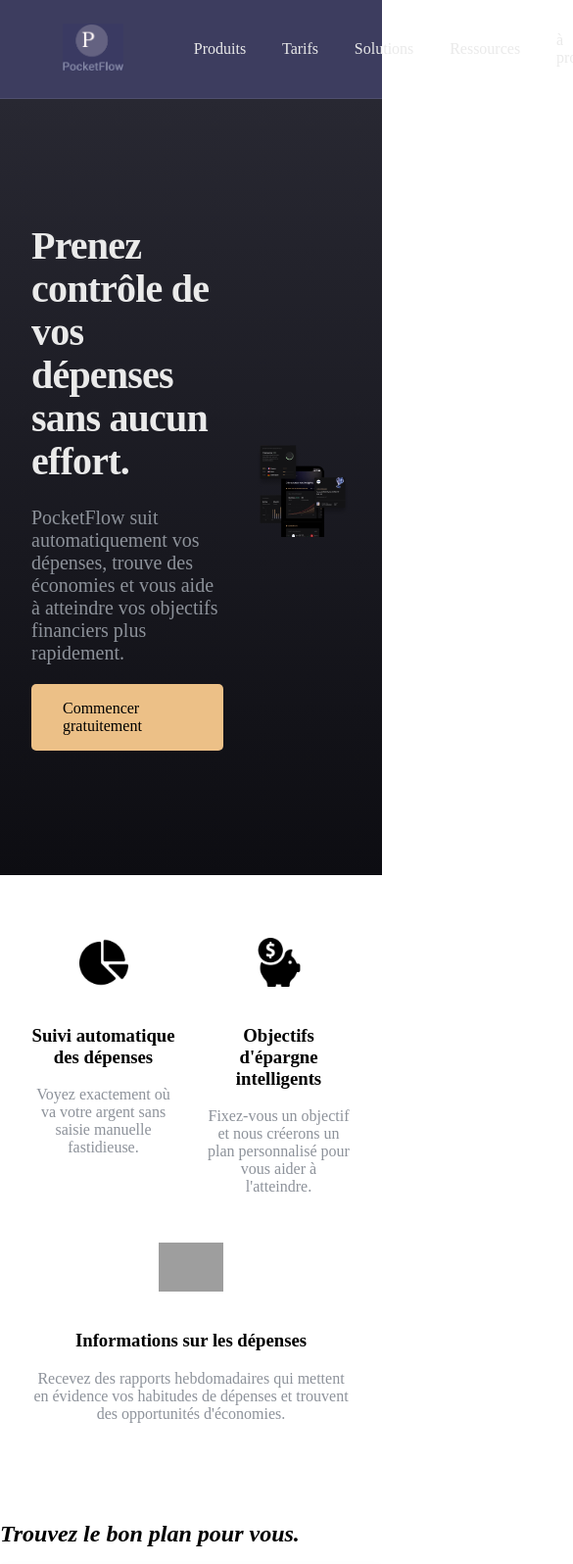
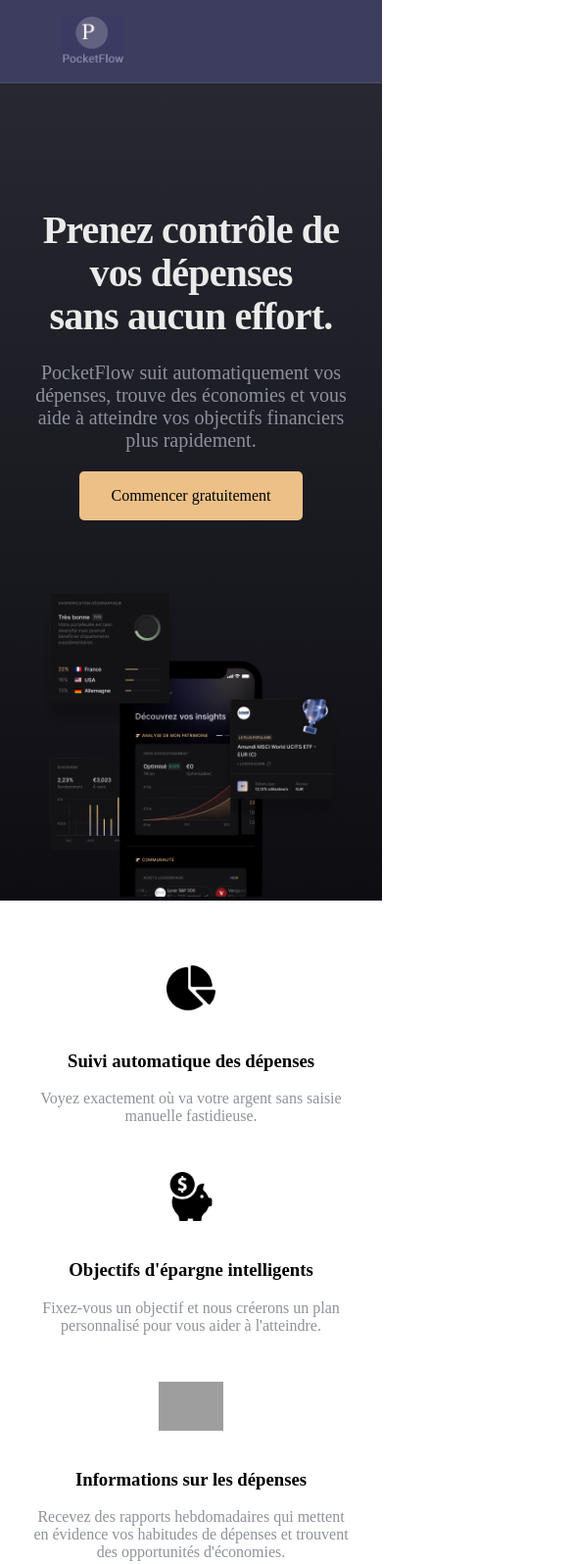
Before and after one commit to renmaxime/Website, a plain HTML site: page MonSiteWeb/projet/travail_projet.html in a window 390 px wide. Shown: the top 1596 px of the page at 98% size, 585 px wide, since content can reach past the window. Drawn offline with Linux system fonts and the light colour scheme; grey boxes are pictures that could not be loaded.

Commit message:
premier zzz

```diff
--- a/MonSiteWeb/style/style.css
+++ b/MonSiteWeb/style/style.css
@@ -44,12 +44,13 @@ header{
 
 .hero-section {
     display: flex;
-    padding:0 2rem;
-    align-items: center;
+    padding:8rem 2rem 0;
+    align-items: flex-start;
     gap: 2rem;
     background: linear-gradient(to bottom, rgb(40, 40, 50), rgb(13, 13, 18)); /*J*/
     color:#EAEAEA;                                                               /*J*/
-    min-height: calc(100vh - 52px);
+    min-height: calc(100vh - 50px);
+
 }
 
 
@@ -201,3 +202,33 @@ footer {
 .footer-links a:hover {
     text-decoration: underline;
 }
+
+
+
+
+
+
+@media (max-width: 768px) {
+
+
+    .hero-section {
+        flex-direction: column;
+        text-align: center;
+        padding-top: 5rem 2rem ;
+    }
+
+
+    .features {
+        flex-direction: column;
+        align-items: center;
+    }
+
+    nav {
+        flex-direction: row;
+        justify-content: center;
+    }
+
+    nav ul {
+        display: none;
+    }
+}
```
Also changed, not shown: Formulaire/formulaire.html (added, +24 -0 lines), 3 other files.
